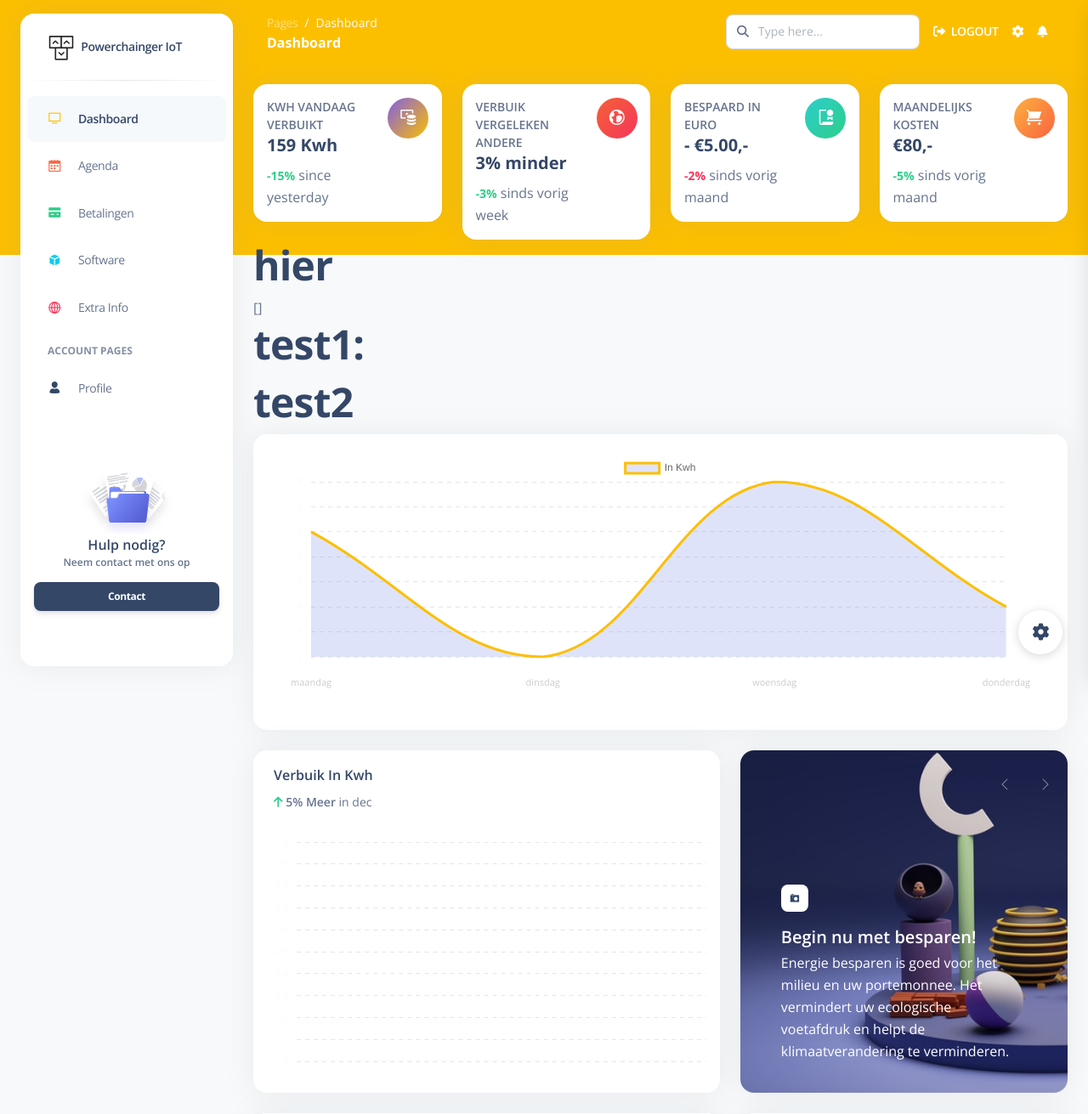
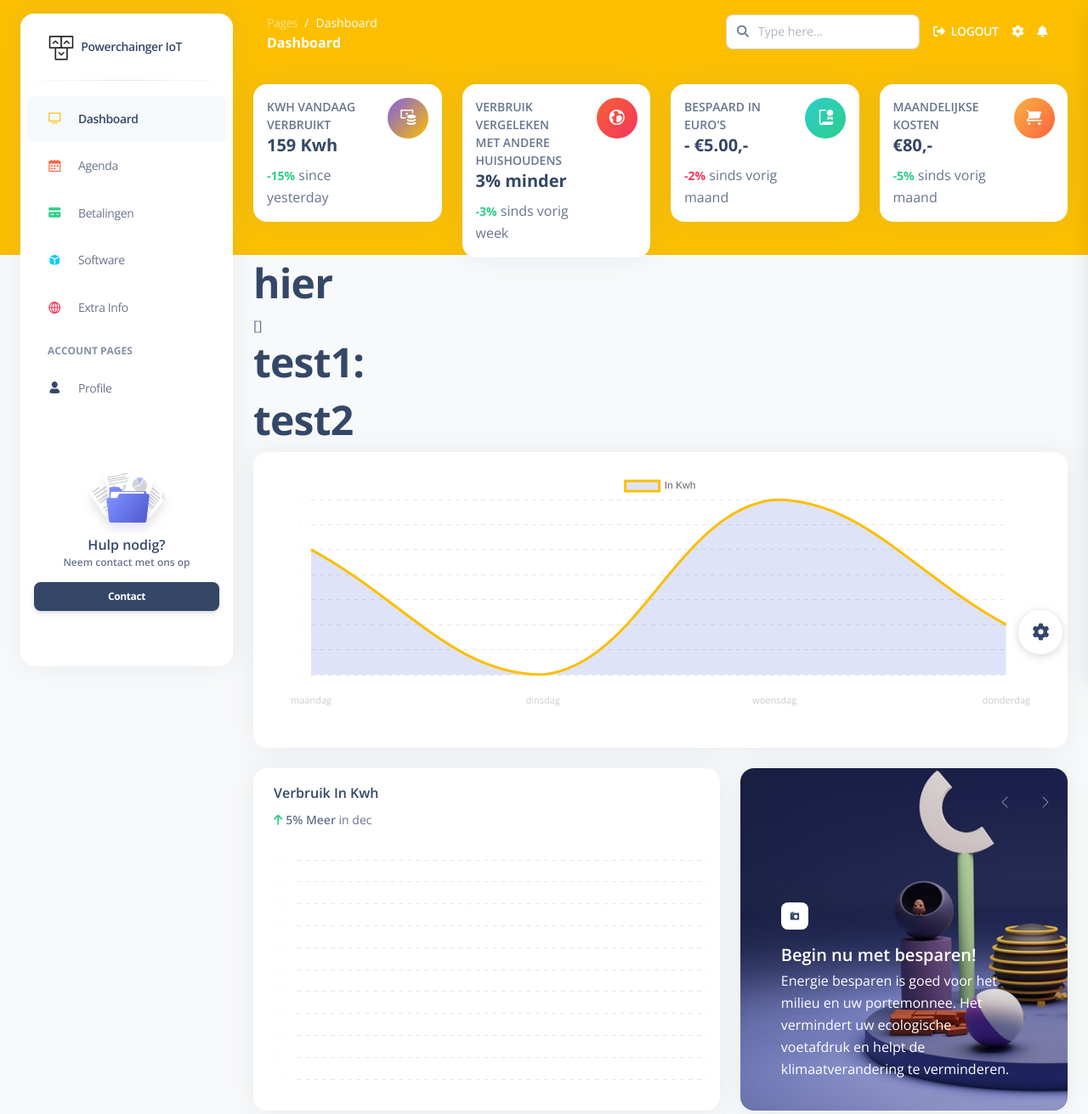
Before and after one commit to basboelens/internetOfThings, a Flask app: page /index in a window 1280 px wide. Shown: the top 1311 px of the page at 85% size. Run offline with Flask 3, Linux system fonts and the light colour scheme; the visitor is signed in with stand-in values (Sample User, id 1); data comes from the database, SQL or seed files in the repository; data that the repository does not hold is empty; parts of the project's set-up code (start-up, migrations or seed data) failed here and were passed over; some libraries are stand-ins or nearby versions.

Commit message:
spelling errors

```diff
--- a/apps/templates/home/index.html
+++ b/apps/templates/home/index.html
@@ -26,7 +26,7 @@
               <div class="row">
                 <div class="col-8">
                   <div class="numbers">
-                    <p class="text-sm mb-0 text-uppercase font-weight-bold">Kwh vandaag verbuikt</p>
+                    <p class="text-sm mb-0 text-uppercase font-weight-bold">Kwh vandaag verbruikt</p>
                     <h5 class="font-weight-bolder">
                       159 Kwh
                     </h5>
@@ -51,7 +51,7 @@
               <div class="row">
                 <div class="col-8">
                   <div class="numbers">
-                    <p class="text-sm mb-0 text-uppercase font-weight-bold">Verbuik vergeleken andere</p>
+                    <p class="text-sm mb-0 text-uppercase font-weight-bold">Verbruik vergeleken met andere huishoudens</p>
                     <h5 class="font-weight-bolder">
                       3% minder
                     </h5>
@@ -76,7 +76,7 @@
               <div class="row">
                 <div class="col-8">
                   <div class="numbers">
-                    <p class="text-sm mb-0 text-uppercase font-weight-bold">Bespaard in euro</p>
+                    <p class="text-sm mb-0 text-uppercase font-weight-bold">Bespaard in Euro's</p>
                     <h5 class="font-weight-bolder">
                       - €5.00,-
                     </h5>
@@ -101,7 +101,7 @@
               <div class="row">
                 <div class="col-8">
                   <div class="numbers">
-                    <p class="text-sm mb-0 text-uppercase font-weight-bold">Maandelijks kosten</p>
+                    <p class="text-sm mb-0 text-uppercase font-weight-bold">Maandelijkse kosten</p>
                     <h5 class="font-weight-bolder">
                       €80,-
                     </h5>
@@ -147,7 +147,7 @@
         <div class="col-lg-7 mb-lg-0 mb-4">
           <div class="card z-index-2 h-100">
             <div class="card-header pb-0 pt-3 bg-transparent">
-              <h6 class="text-capitalize">Verbuik in Kwh</h6>
+              <h6 class="text-capitalize">Verbruik in Kwh</h6>
               <p class="text-sm mb-0">
                 <i class="fa fa-arrow-up text-success"></i>
                 <span class="font-weight-bold">5% Meer</span> in dec
```
